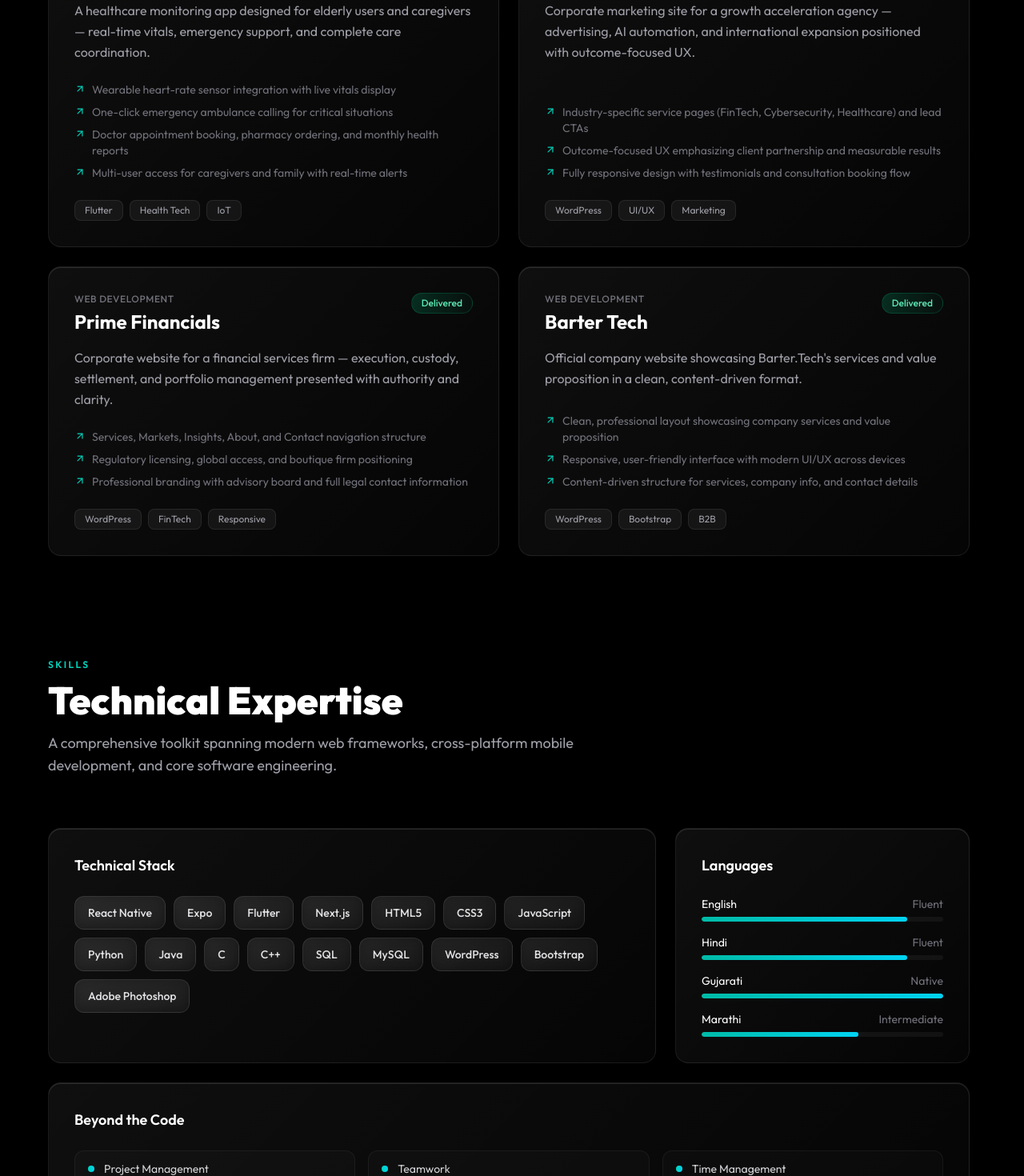
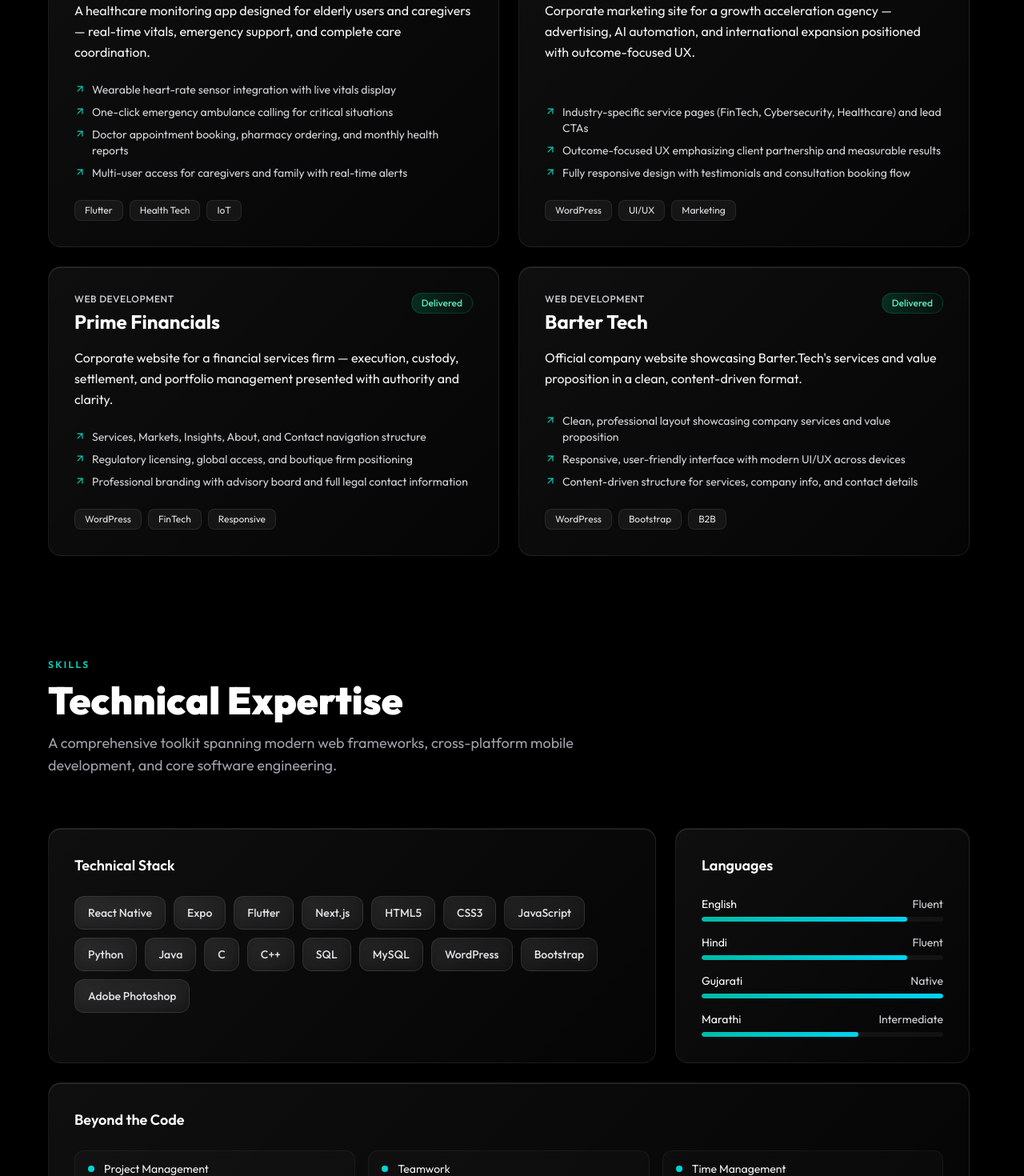
Before and after one commit to bhavya-darjii/Bhavya-Portfolio, a Next.js app: page / in a window 1280 px wide. Shown: the part 3520-4990 px from the top of the page at 80% size. Built offline with nearby package versions, Linux system fonts and the light colour scheme.

Commit message:
Made Texts Whiter

```diff
--- a/src/components/sections/Projects.tsx
+++ b/src/components/sections/Projects.tsx
@@ -35,7 +35,7 @@
             >
               <div className="mb-4 flex items-start justify-between gap-4">
                 <div>
-                  <p className="mb-1 text-xs font-medium uppercase tracking-wider text-zinc-500">
+                  <p className="mb-1 text-xs font-medium uppercase tracking-wider text-zinc-300">
                     {project.category}
                   </p>
                   <h3 className="text-2xl font-bold text-white">
@@ -52,7 +52,7 @@
                 </span>
               </div>
 
-              <p className="mb-6 flex-1 text-sm leading-relaxed text-zinc-400 md:text-base">
+              <p className="mb-6 flex-1 text-sm leading-relaxed text-zinc-100 md:text-base">
                 {project.description}
               </p>
 
@@ -60,7 +60,7 @@
                 {project.highlights.map((item) => (
                   <li
                     key={item.slice(0, 30)}
-                    className="flex gap-2 text-sm text-zinc-500"
+                    className="flex gap-2 text-sm text-zinc-300"
                   >
                     <ArrowUpRight size={14} className="mt-0.5 shrink-0 text-teal-400" />
                     {item}
@@ -72,7 +72,7 @@
                 {project.tags.map((tag) => (
                   <span
                     key={tag}
-                    className="rounded-lg border border-white/8 bg-white/5 px-3 py-1 text-xs text-zinc-400"
+                    className="rounded-lg border border-white/8 bg-white/5 px-3 py-1 text-xs text-zinc-200"
                   >
                     {tag}
                   </span>
--- a/src/components/sections/Skills.tsx
+++ b/src/components/sections/Skills.tsx
@@ -46,7 +46,7 @@
                 <li key={lang.name}>
                   <div className="mb-1.5 flex justify-between text-sm">
                     <span className="text-white">{lang.name}</span>
-                    <span className="text-zinc-500">{lang.level}</span>
+                    <span className="text-zinc-300">{lang.level}</span>
                   </div>
                   <div className="h-1.5 overflow-hidden rounded-full bg-white/5">
                     <motion.div
@@ -82,7 +82,7 @@
                   className="flex items-center gap-3 rounded-xl border border-white/5 bg-white/[0.02] px-4 py-3"
                 >
                   <span className="h-2 w-2 rounded-full bg-gradient-to-r from-teal-400 to-cyan-400" />
-                  <span className="text-sm text-zinc-300">{skill}</span>
+                  <span className="text-sm text-zinc-100">{skill}</span>
                 </div>
               ))}
             </div>
```
